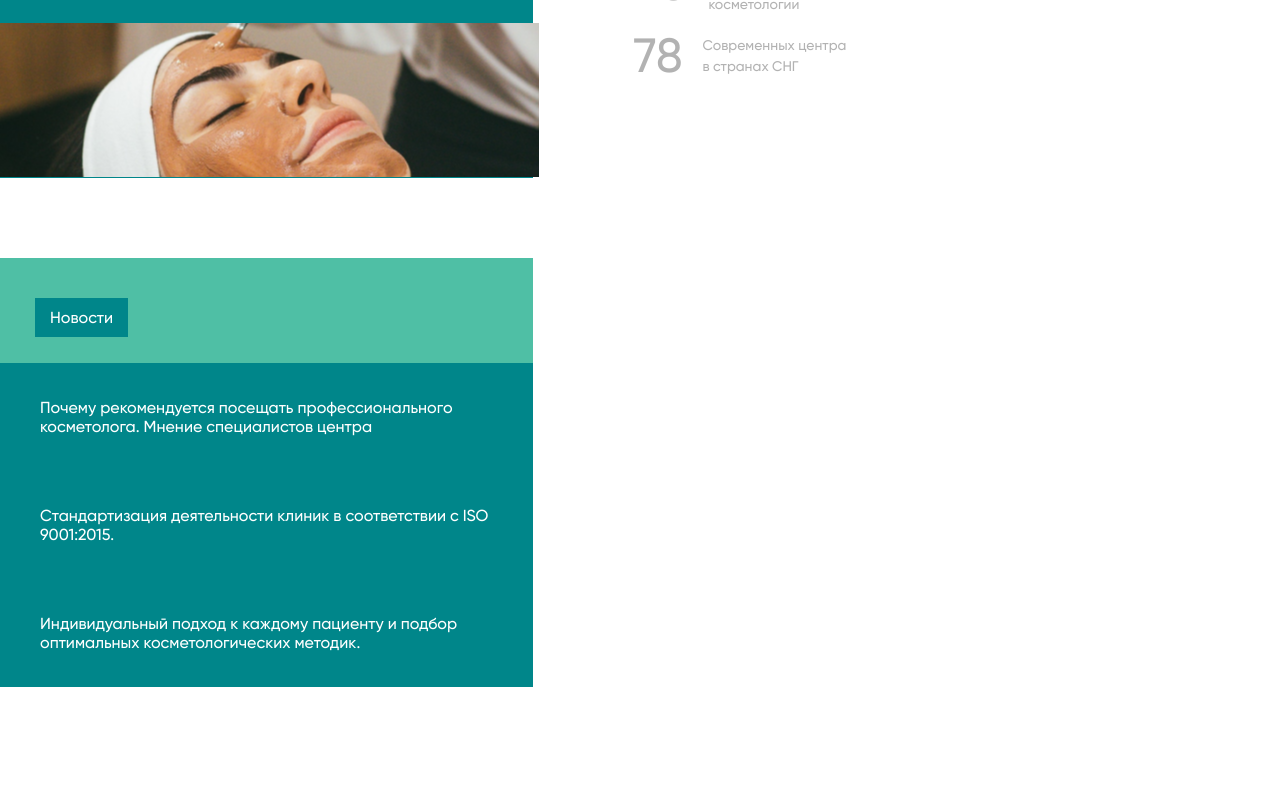
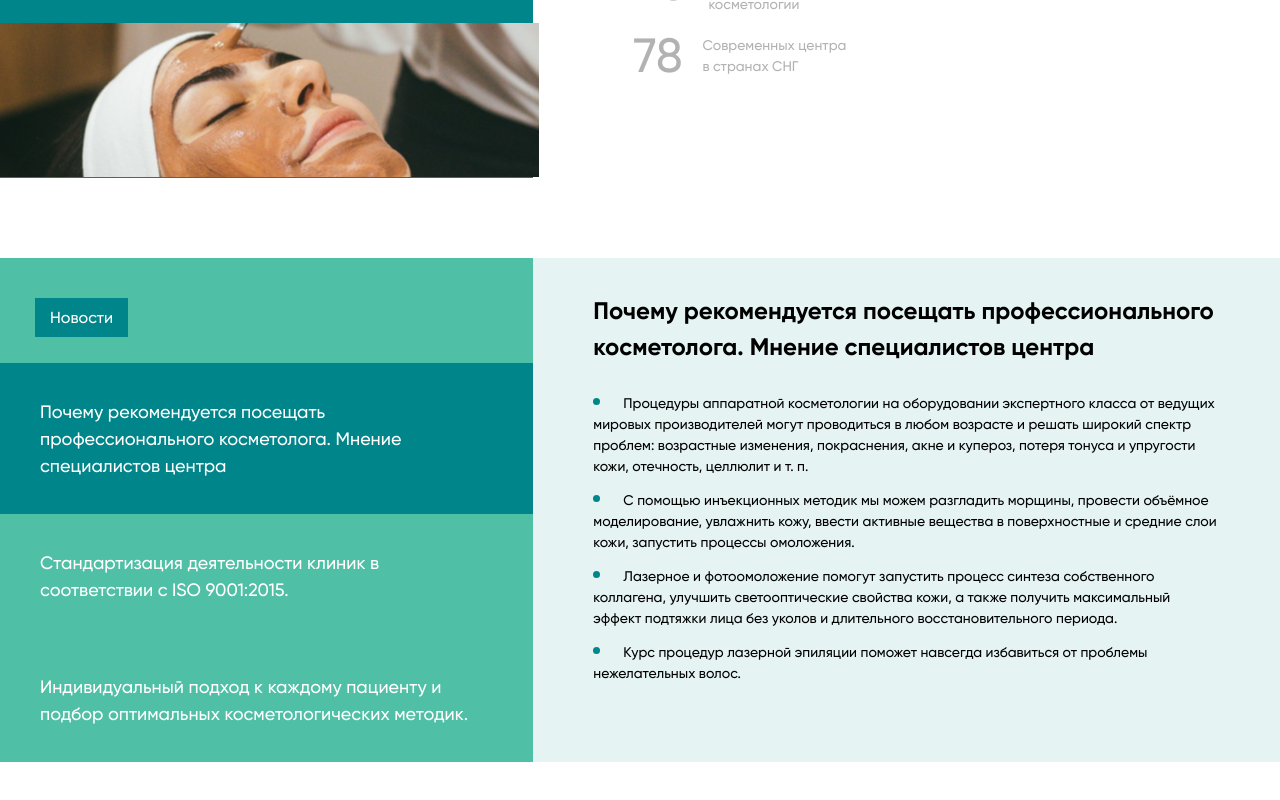
Before and after one commit to extpankov/medi, a website built with webpack: page src/index.html in a window 1280 px wide. Shown: the part 1241-2041 px from the top of the page. Built offline with nearby package versions, Linux system fonts and the light colour scheme.

Commit message:
feat: mc__mid-news-case in main

```diff
--- a/src/index.html
+++ b/src/index.html
@@ -1,5 +1,6 @@
 <!DOCTYPE html>
 <html lang="ru">
+
 <head>
     <meta charset="UTF-8">
     <meta http-equiv="X-UA-Compatible" content="IE=edge">
@@ -15,6 +16,7 @@
     <!-- <script src="//code.jquery.com/ui/1.12.1/jquery-ui.js" defer></script> -->
     <script src="./index.js" defer></script> <!-- for develop -->
 </head>
+
 <body>
     <header class="header wrapper">
         <div class="header__logo">
@@ -91,7 +93,9 @@
                     <div class="main__text-container tc">
                         <div class="tc__name">Косметология</div>
                         <div class="tc__description">
-                            Современный мир диктует новые каноны жизни: ухоженное лицо и тело, стройная, подтянутая фигура — сегодня это неотъемлемые черты привлекательной внешности, характеризующие человека благополучного и успешного.
+                            Современный мир диктует новые каноны жизни: ухоженное лицо и тело, стройная, подтянутая
+                            фигура — сегодня это неотъемлемые черты привлекательной внешности, характеризующие человека
+                            благополучного и успешного.
                         </div>
                         <div class="tc__btn">подробнее</div>
                     </div>
@@ -173,19 +177,48 @@
                     </div>
                 </div>
             </div>
-            <div class="mc__mid-news-case mnc">
-                <div class="mnc__left-container mnlc">
-                    <span class="main__chapter mnc__chapter">
-                        Новости
-                    </span>
-                    <div class="mnlc__box">
-                        <div class="mnlc__case mnlc__case-1">Почему рекомендуется посещать профессионального косметолога. Мнение специалистов центра</div>
-                        <div class="mnlc__case mnlc__case-2">Стандартизация деятельности клиник в соответствии с ISO 9001:2015.</div>
-                        <div class="mnlc__case mnlc__case-3">Индивидуальный подход к каждому пациенту и подбор оптимальных косметологических методик.</div>
+            <div class="mc__mid-left-container mnc mnlc">
+                <span class="main__chapter mnc__chapter">
+                    Новости
+                </span>
+                <div class="mnlc__box">
+                    <div class="mnlc__case mnlc__case-1 mnlc__case-active">Почему рекомендуется посещать профессионального косметолога.
+                        Мнение специалистов центра</div>
+                    <div class="mnlc__case mnlc__case-2">Стандартизация деятельности клиник в соответствии с ISO
+                        9001:2015.</div>
+                    <div class="mnlc__case mnlc__case-3">Индивидуальный подход к каждому пациенту и подбор оптимальных
+                        косметологических методик.</div>
+                </div>
+            </div>
+            <div class="mnc__mid-right-container mnc mrc">
+                <div class="mrc__case mrc__case-1 mrc__case-active">
+                    <div class="mrc__title">
+                        Почему рекомендуется посещать профессионального косметолога. Мнение специалистов центра
                     </div>
+                    <div class="mrc__content">
+                        <div class="mrc__ul">
+                            <li>Процедуры аппаратной косметологии на оборудовании экспертного класса от ведущих мировых производителей могут проводиться в любом возрасте и решать широкий спектр проблем: возрастные изменения, покраснения, акне и купероз, потеря тонуса и упругости кожи, отечность, целлюлит и т. п.</li>
+                            <li>С помощью инъекционных методик мы можем разгладить морщины, провести объёмное моделирование, увлажнить кожу, ввести активные вещества в поверхностные и средние слои кожи, запустить процессы омоложения.</li>
+                            <li>Лазерное и фотоомоложение помогут запустить процесс синтеза собственного коллагена, улучшить светооптические свойства кожи, а также получить максимальный эффект подтяжки лица без уколов и длительного восстановительного периода.</li>
+                            <li>Курс процедур лазерной эпиляции поможет навсегда избавиться от проблемы нежелательных волос.</li>
+                        </div>
+                    </div>
+                </div>
+                <div class="mrc__case mrc__case-2">
+                    <div class="mrc__title">Стандартизация деятельности клиник в соответствии с ISO 9001:2015.</div>
+                    <div class="mrc__content">Lorem, ipsum dolor sit amet consectetur adipisicing elit. In totam eveniet saepe, minima omnis non nemo animi voluptatum, tenetur at dolores maxime architecto veritatis deserunt minus numquam quae dolorem ut!
+                    Excepturi, temporibus earum a eos explicabo porro repudiandae voluptates quam accusamus, maxime eum neque amet similique. Recusandae omnis consequuntur nisi minus. Nemo optio labore id, velit natus quibusdam quidem! Aut.
+                    Aperiam rem voluptas iusto, eveniet, vero tenetur totam eius magni perferendis porro tempore a cumque in quos sapiente praesentium, suscipit molestias cupiditate expedita vitae! Itaque labore repudiandae sequi fugiat aperiam.</div>
+                </div>
+                <div class="mrc__case mrc__case-3">
+                    <div class="mrc__title">Индивидуальный подход к каждому пациенту и подбор оптимальных косметологических методик.</div>
+                    <div class="mrc__content">Lorem ipsum dolor sit, amet consectetur adipisicing elit. Dolorum alias laborum reiciendis consequuntur molestiae, non harum nemo quisquam quas eveniet nisi quidem ea numquam vel ad, quod similique quae consectetur.
+                    Nisi aut rerum dolorem quidem officia sapiente adipisci, excepturi impedit voluptas praesentium quia, molestias porro accusamus architecto labore ab exercitationem nemo voluptatum? Alias, inventore! Quaerat nam enim nihil asperiores iure.
+                    Sint praesentium sequi labore provident tenetur repellat aliquam totam doloremque minus amet mollitia ex placeat quas odio ipsa maiores ad, esse animi beatae assumenda reprehenderit consectetur in. Nesciunt, esse sunt.</div>
                 </div>
             </div>
         </div>
     </main>
 </body>
+
 </html>
--- a/src/index.js
+++ b/src/index.js
@@ -1,4 +1,4 @@
-$(document).ready(function(){
+$(document).ready(function () {
     const slider = $(".slider").owlCarousel({
         loop: true,
         center: true,
@@ -15,15 +15,38 @@ $(document).ready(function(){
 });
 
 $('.rnc__case').hover(
-    function() {
-    $('.rnc__case').removeClass('rnc__case-active')
-    $(this).addClass('rnc__case-active')
-}, function() {
-    $('.rnc__case').removeClass('rnc__case-active')
-    setTimeout(() => {
-        if ($('.rnc__case-active').length == 0) {
-            $('.rnc__case').first().addClass('rnc__case-active')
+    function () {
+        $('.rnc__case').removeClass('rnc__case-active')
+        $(this).addClass('rnc__case-active')
+    }
+)
+
+let midCont = [
+    ["mnlc__case-1", "mrc__case-1"],
+    ["mnlc__case-2", "mrc__case-2"],
+    ["mnlc__case-3", "mrc__case-3"]
+]
+
+let mass = false
+
+$('.mnlc__case').hover(
+    function () {
+        $('.mnlc__case').removeClass('mnlc__case-active')
+        $('.mrc__case').removeClass('mrc__case-active')
+        $(this).addClass('mnlc__case-active')
+        mass = document.getElementsByClassName('mnlc__case-active')[0].classList[1]
+        let active = false
+        for (let k = 0; k != midCont.length; k++) {
+            if (mass == midCont[k][0]) {
+                active = midCont[k][1]
+                break
+            }
         }
-    }, 1);
-}
+        active = "." + active
+        $(active).addClass('mrc__case-active')
+        // console.log(active);
+    },
+    function () {
+        console.log(1)
+    }
 )
--- a/src/style.scss
+++ b/src/style.scss
@@ -434,11 +434,11 @@ html, body {
     right: 0;
 }
 
-.mc__mid-news-case {
-    // color: black;
-}
+// .mc__mid-news-case {
+//     // color: black;
+// }
 
-.mnc__left-container {
+.mc__mid-left-container {
     background-color: $accent-2;
     padding-top: 50px;
 }
@@ -456,6 +456,53 @@ html, body {
 
 .mnlc__case {
     padding: 35px 40px;
+    cursor: default;
+    font-weight: 500;
+    font-size: 18px;
+    line-height: 150%;
+}
+
+.mnlc__case-active {
     background-color: $accent-1;
-    cursor: default;
 }
+
+.mnc__mid-right-container {
+    background-color: rgba(0, 134, 138, 0.1);
+    color: black;
+}
+
+.mrc__title {
+    font-weight: bold;
+    font-size: 24px;
+    line-height: 150%;
+}
+
+.mrc__content {
+    margin-top: 25px;
+    font-size: 14px;
+    line-height: 150%;
+}
+
+.mrc__case-1, .mrc__case-2, .mrc__case-3 {
+    display: none;
+}
+
+.mrc__case {
+    padding: 35px 60px;
+    position: absolute;
+    display: none;
+}
+
+.mrc__case-active {
+    display: block;
+}
+
+
+.mrc__ul li {
+    margin-bottom: 10px;
+}
+
+.mrc__ul li::marker {
+    color: $accent-1;
+    font-size: 22px;
+}
```
Also changed, not shown: src/style.min.css, 1 other file.
